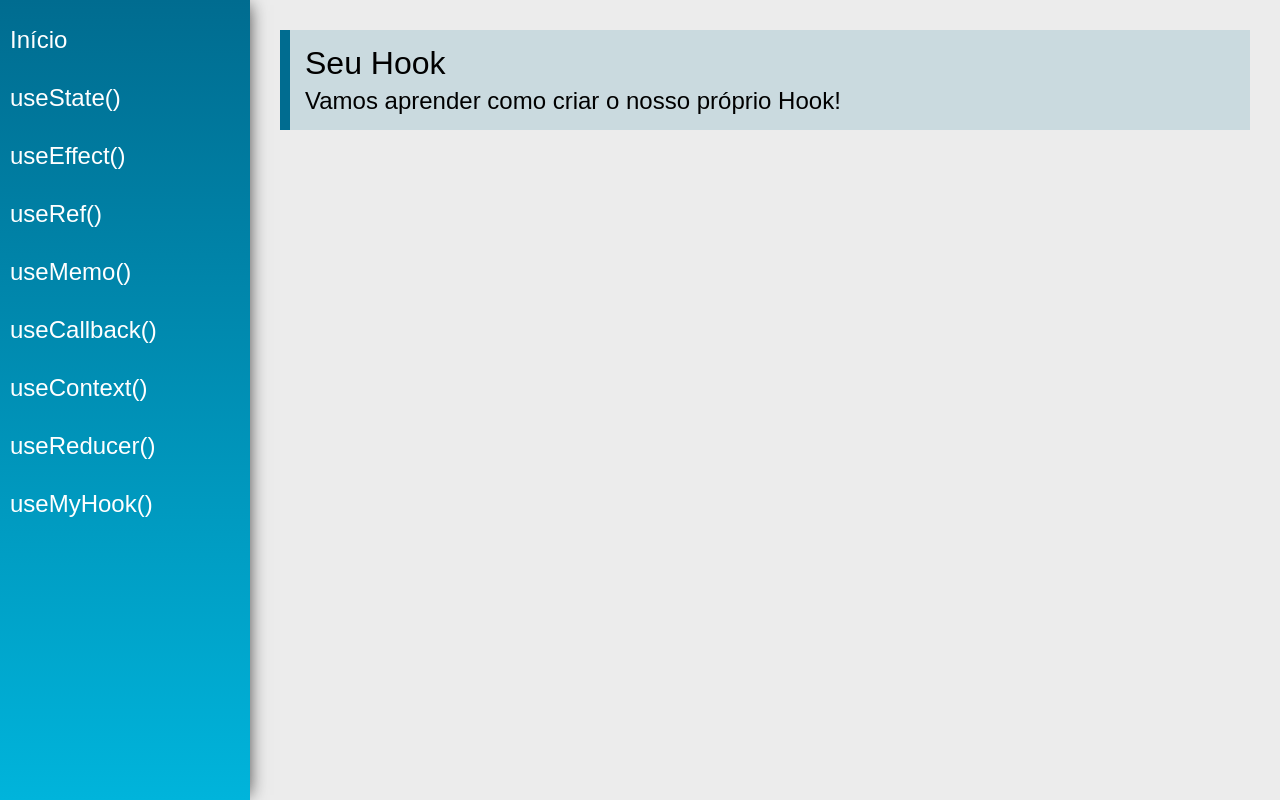
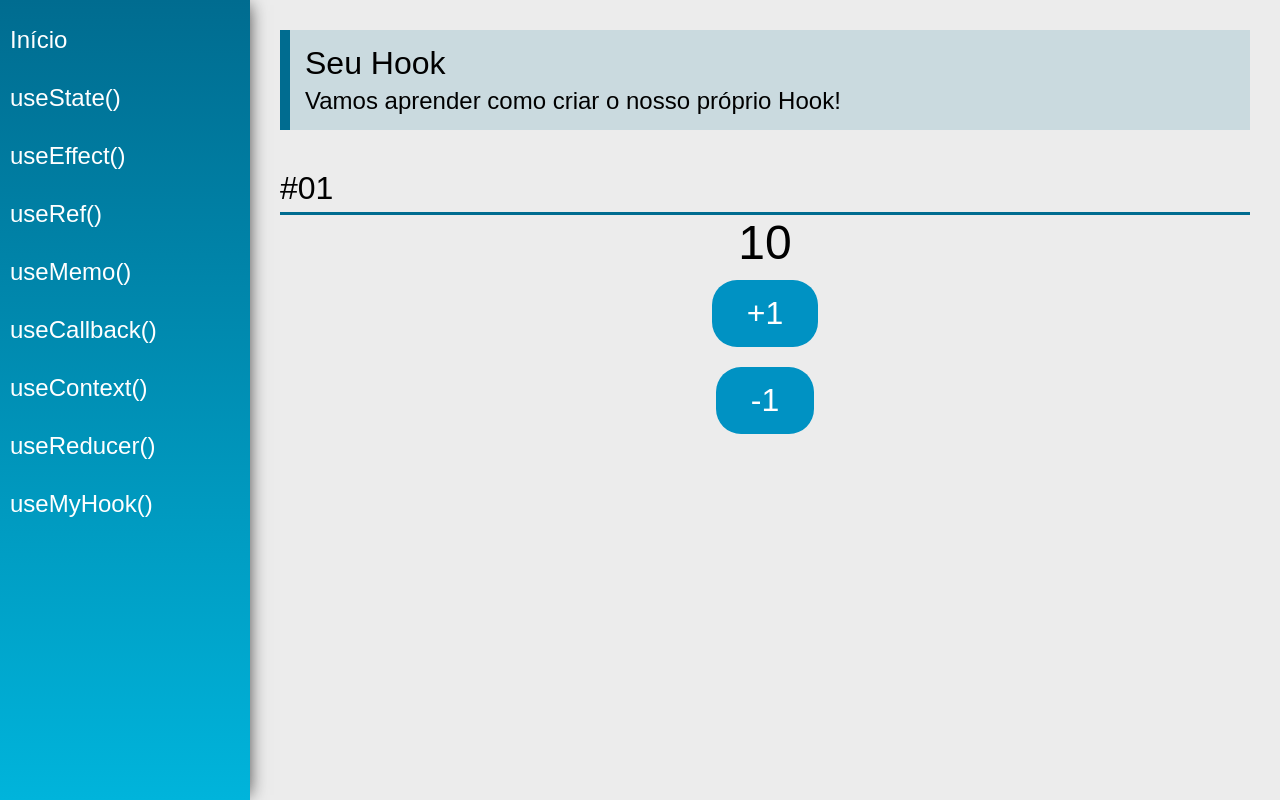
Before and after one commit to victorduarte317/react_hooks, a React (Create React App) app: page /useCustom in a window 1280 px wide. Built offline with nearby package versions, Linux system fonts and the light colour scheme.

Commit message:
creating custom hook - useCounter

```diff
--- a/src/components/layout/PageTitle.css
+++ b/src/components/layout/PageTitle.css
@@ -17,6 +17,6 @@
 }
 
 .PageTitle.error{
-    border-left: 12px solid#cb2d3e;
+    border-left: 12px solid #cb2d3e;
     background:#cb2d3e25;
 }
--- /dev/null
+++ b/src/hooks/useCounter.js
@@ -0,0 +1,17 @@
+import { useState } from 'react'
+
+export const useCounter = (initialValue = 100) => {
+
+    const [count, setCount] = useState(initialValue)
+
+    function inc() {
+        setCount(count + 1)
+    }
+
+    function dec() {
+        setCount(count - 1)
+    }
+
+    return [count, inc, dec]
+
+}
--- a/src/index.css
+++ b/src/index.css
@@ -20,9 +20,9 @@
 }
 
 .btn {
-    border-radius: 20px;
-    margin: 5px;
-    padding: 10px 33px;
+    border-radius: 25px;
+    margin: 10px;
+    padding: 15px 35px;
     border: none;
     outline: none;
     background-color: #0092c3;
--- a/src/views/examples/UseCustom.jsx
+++ b/src/views/examples/UseCustom.jsx
@@ -1,13 +1,33 @@
 import React from 'react'
 import PageTitle from '../../components/layout/PageTitle'
+import SectionTitle from '../../components/layout/SectionTitle';
+import { useCounter } from '../../hooks/useCounter';
 
 const UseRef = (props) => {
+
+    const [count, inc, dec] = useCounter(10)
+
     return (
         <div className="UseCustom">
             <PageTitle
                 title="Seu Hook"
                 subtitle="Vamos aprender como criar o nosso próprio Hook!"
             />
+
+            <SectionTitle title="#01"/>
+
+            <div className="center">
+                <span className="text">{count}</span>
+                <div>
+                    <button className="btn"
+                    onClick={() => inc()}>+1</button>
+                </div>
+
+                <div>
+                    <button className="btn"
+                    onClick={() => dec()}>-1</button>
+                </div>
+            </div>
         </div>
     )
 }
```
